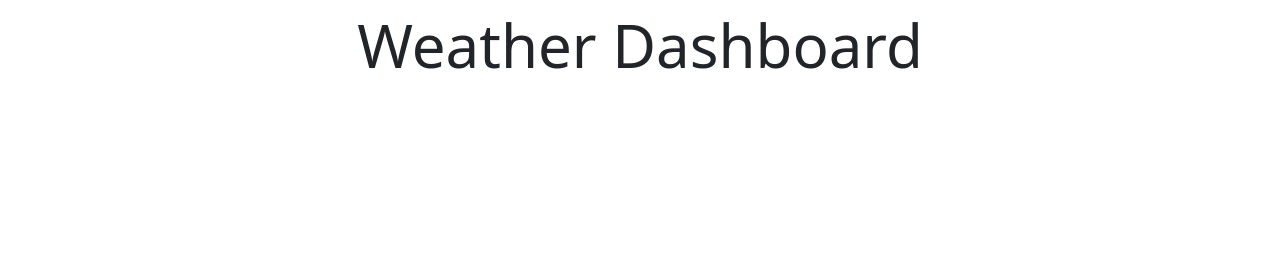
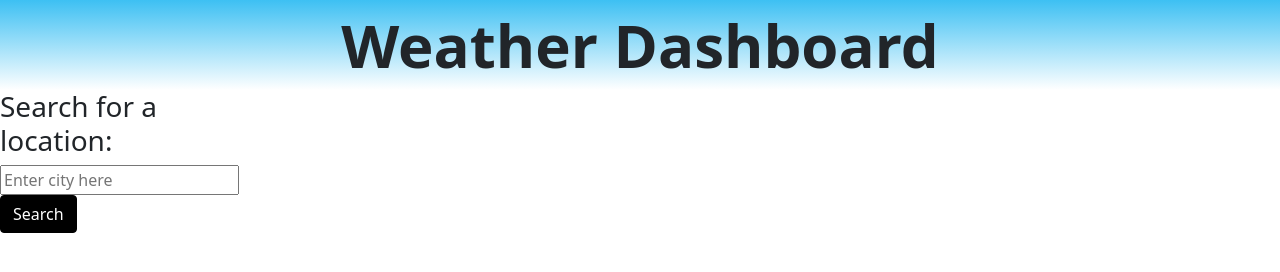
Before and after one commit to BroBrett/WeatherDashboard, a plain HTML site: page index.html in a window 1280 px wide. Drawn offline with nearby package versions, Linux system fonts and the light colour scheme.

Commit message:
added header and search column to html. customized both in css

```diff
--- a/assets/style.css
+++ b/assets/style.css
@@ -1,3 +1,8 @@
+:root {
+    --sky-color: rgb(61, 192, 243);
+
+}
+
 body {
 
 }
@@ -5,4 +10,16 @@ body {
 header {
     text-align: center;
     font-size: 60px;
+    background-image: linear-gradient(var(--sky-color), white);
+    font-weight: 600;
 }
+
+.searchBar {
+
+}
+
+#searchBtn {
+    border-color: black;
+    background-color: black;
+    color: white;
+}
--- a/index.html
+++ b/index.html
@@ -13,5 +13,13 @@
         Weather Dashboard
     </header>
 
+<div class="row">
+    <div class="searchBar col-2">
+        <h3>Search for a location:</h3>
+        <input type="text" class="search" name="searchLocation" placeholder="Enter city here">
+        <button type="submit" id="searchBtn" class="btn search-btn">Search</button>
+    </div>
+</div>
+
 </body>
 </html>
```
